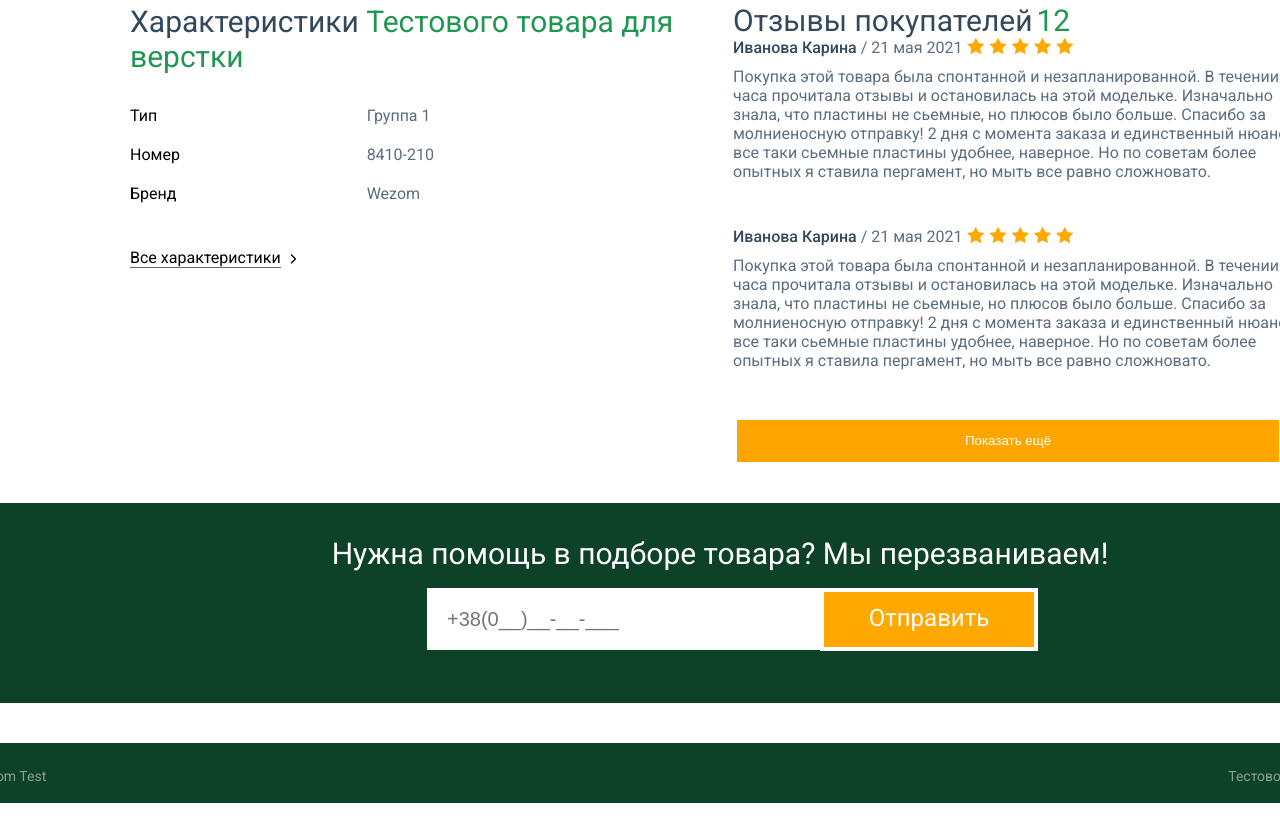
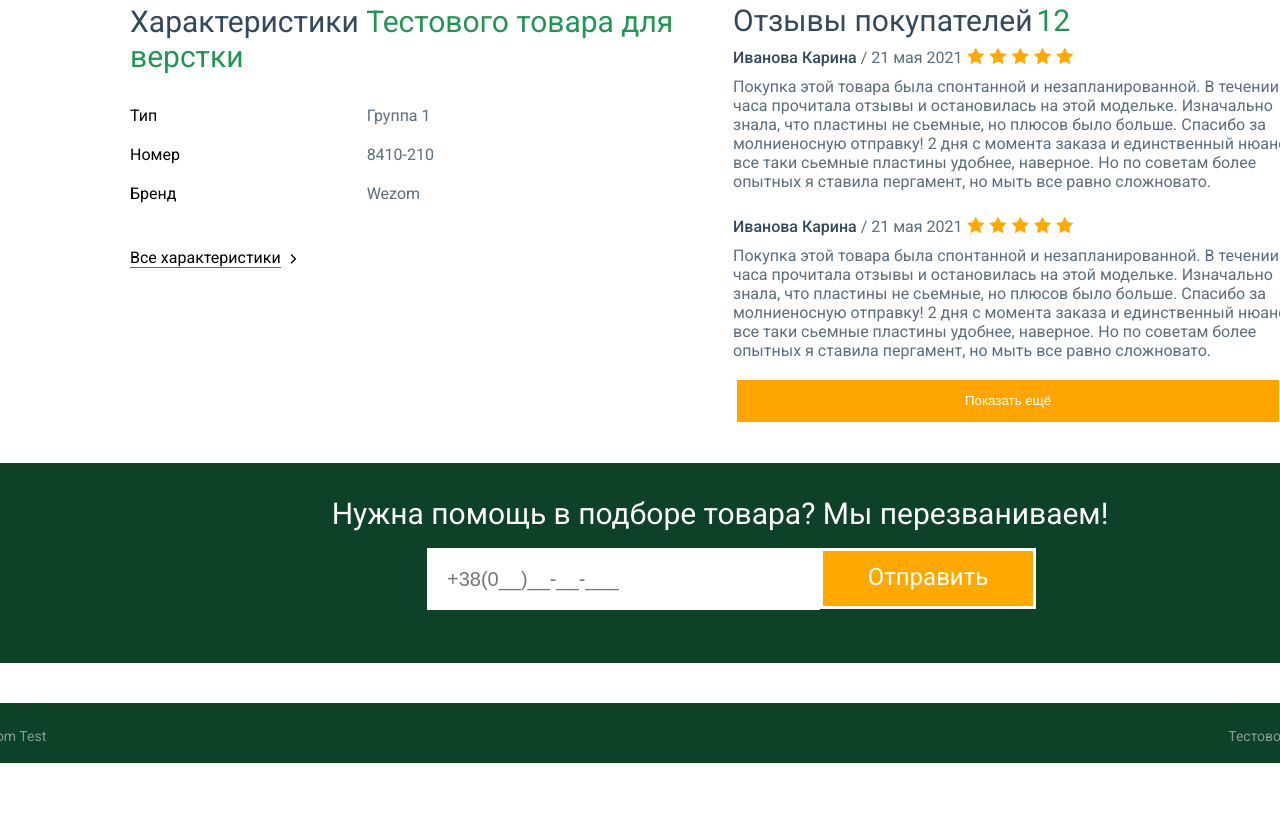
Before and after one commit to BishapS/Practice, a plain HTML site: page index.html in a window 1280 px wide. Shown: the part 874-1692 px from the top of the page. Drawn offline with Linux system fonts and the light colour scheme; files whose address does not match are found by name.

Commit message:
Add files via upload

```diff
--- a/css/styles.css
+++ b/css/styles.css
@@ -724,7 +724,7 @@ opacity: 0.5;
   position: relative;
   left: 427px;
   top: 50px;
-  border: 4px solid white;
+  border: 3px solid white;
   font-size: 24px;
   color: white;
   text-align: center;
@@ -759,6 +759,7 @@ opacity: 0.5;
   position: relative;
 }
 .otz{
+  margin-top: 10px;
   font-size:  16px;
   color: #5C6D7D;
 }
@@ -773,7 +774,7 @@ opacity: 0.5;
 .box {
   position: relative;
   width: 559px;
-  height: 189px;
+  height: 159px;
 }
 
 .reviews button {
```
